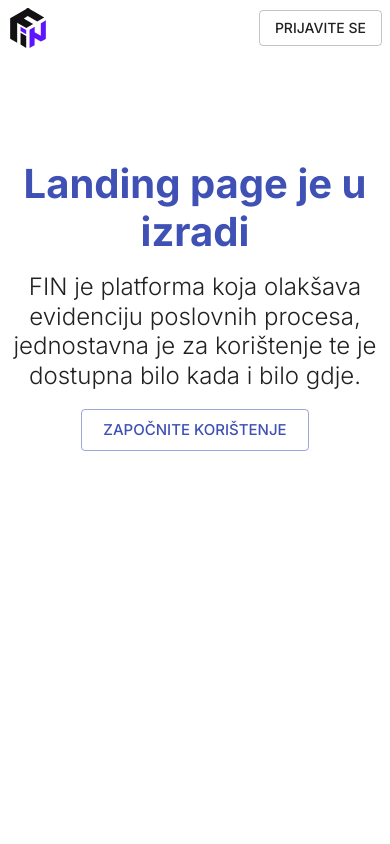
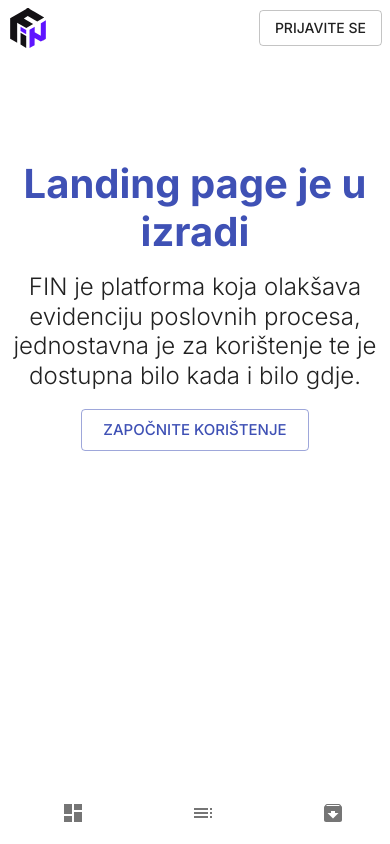
Before and after one commit to mislavjc/next-fin, a Next.js app: page / in a window 390 px wide. Built offline with nearby package versions, Linux system fonts and the light colour scheme; no server answers.

Commit message:
added bottom nav

```diff
--- /dev/null
+++ b/src/components/BottomNav.js
@@ -0,0 +1,41 @@
+import { useState } from "react";
+import BottomNavigation from "@material-ui/core/BottomNavigation";
+import BottomNavigationAction from "@material-ui/core/BottomNavigationAction";
+import TocIcon from "@material-ui/icons/Toc";
+import DashboardIcon from "@material-ui/icons/Dashboard";
+import ArchiveIcon from "@material-ui/icons/Archive";
+import { useRouter } from "next/router";
+
+export const BottomNav = () => {
+  const router = useRouter();
+  const [value, setValue] = useState(router.pathname);
+
+  const handleChange = (event, newValue) => {
+    setValue(newValue);
+    router.push(newValue);
+  };
+
+  return (
+    <BottomNavigation
+      value={value}
+      onChange={handleChange}
+      className="bottom-nav"
+    >
+      <BottomNavigationAction
+        label="Kartice"
+        value="/all-items"
+        icon={<DashboardIcon />}
+      />
+      <BottomNavigationAction
+        label="Tablica"
+        value="/table"
+        icon={<TocIcon />}
+      />
+      <BottomNavigationAction
+        label="Arhivi"
+        value="/all-items/archived"
+        icon={<ArchiveIcon />}
+      />
+    </BottomNavigation>
+  );
+};
--- a/src/components/CardItem.js
+++ b/src/components/CardItem.js
@@ -48,7 +48,7 @@ export const CardItem = ({
   };
 
   return (
-    <Paper>
+    <Paper className="overscroll-card">
       <List>
         {form.inputs.map((input, index) => (
           <span key={input._id}>
@@ -87,7 +87,7 @@ export const CardItem = ({
         {showBack &&
           form.attachments.length > 0 &&
           form.attachments.map((attachment) => (
-            <ListItem key={attachment.filename} className="overscroll">
+            <ListItem key={attachment.filename}>
               {attachment.url.slice(attachment.url.length - 3) === "pdf" ? (
                 <iframe
                   height="450px"
--- a/src/components/Toolbar.js
+++ b/src/components/Toolbar.js
@@ -53,6 +53,7 @@ export const Toolbar = ({search, setSearch}) => {
           <SearchIcon />
         </IconButton>
         <InputBase
+          className="search"
           placeholder="Pretražite unose"
           inputProps={{ "aria-label": "pretražite unose" }}
           value={search}
--- a/src/pages/_app.js
+++ b/src/pages/_app.js
@@ -2,6 +2,7 @@ import Head from "next/head";
 import { Provider } from "next-auth/client";
 import "@/css/main.min.css";
 import { Navbar } from "@/components/Navbar";
+import {BottomNav} from "@/components/BottomNav";
 import { createMuiTheme, ThemeProvider } from "@material-ui/core";
 import { deepPurple } from "@material-ui/core/colors";
 import { useState, useEffect } from "react";
@@ -101,6 +102,7 @@ export default function App({ Component, pageProps }) {
         <ThemeProvider theme={themeConfig}>
           <Navbar />
           <Component {...pageProps} />
+          <BottomNav />
         </ThemeProvider>
       </Provider>
       <style jsx global>{`
--- a/src/pages/all-items/index.js
+++ b/src/pages/all-items/index.js
@@ -298,7 +298,7 @@ export default function allItems({
             onClick={openFormHandler}
             color="primary"
             aria-label="add"
-            style={{ position: "fixed", right: "1rem", bottom: "1rem" }}
+            className="fab"
           >
             <AddIcon />
           </Fab>
--- a/src/scss/main.scss
+++ b/src/scss/main.scss
@@ -290,7 +290,7 @@ h1 {
 .attachments {
   display: block;
   margin-bottom: 1rem;
-  content: 'Select some files';
+  content: "Select some files";
   border: 1px solid #999;
   border-radius: 3px;
   padding: 5px 8px;
@@ -301,3 +301,39 @@ h1 {
     visibility: hidden;
   }
 }
+
+.fab {
+  position: fixed !important;
+  bottom: 1rem;
+  right: 1rem;
+}
+
+@media (max-width: 600px) {
+  .bottom-nav {
+    position: fixed;
+    bottom: 0;
+    width: 100%;
+    z-index: 7;
+  }
+  .toolbar div:not(.search) {
+    display: none;
+  }
+  .fab {
+    bottom: 4rem;
+  }
+}
+
+@media (min-width: 600px) {
+  .bottom-nav {
+    display: none !important;
+  }
+}
+
+.overscroll-card {
+  max-height: 80vh;
+  overflow-y: scroll;
+}
+
+::-webkit-scrollbar {
+  width: 0;
+}
```
Also changed, not shown: src/pages/all-items/archived/index.js (+49 -6 lines), src/stylesheets/main.min.css, 1 other file (tests, documents, lock files or other folders).
